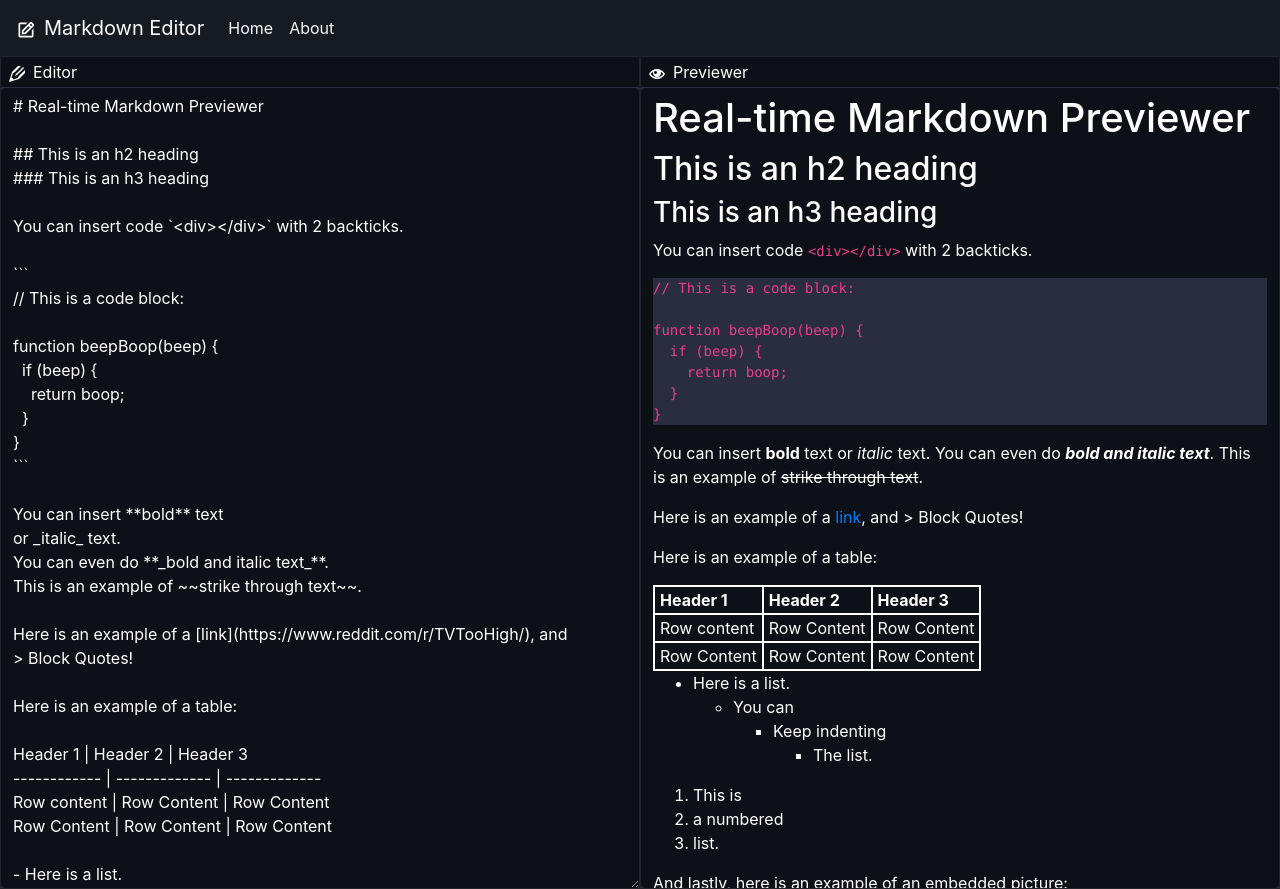
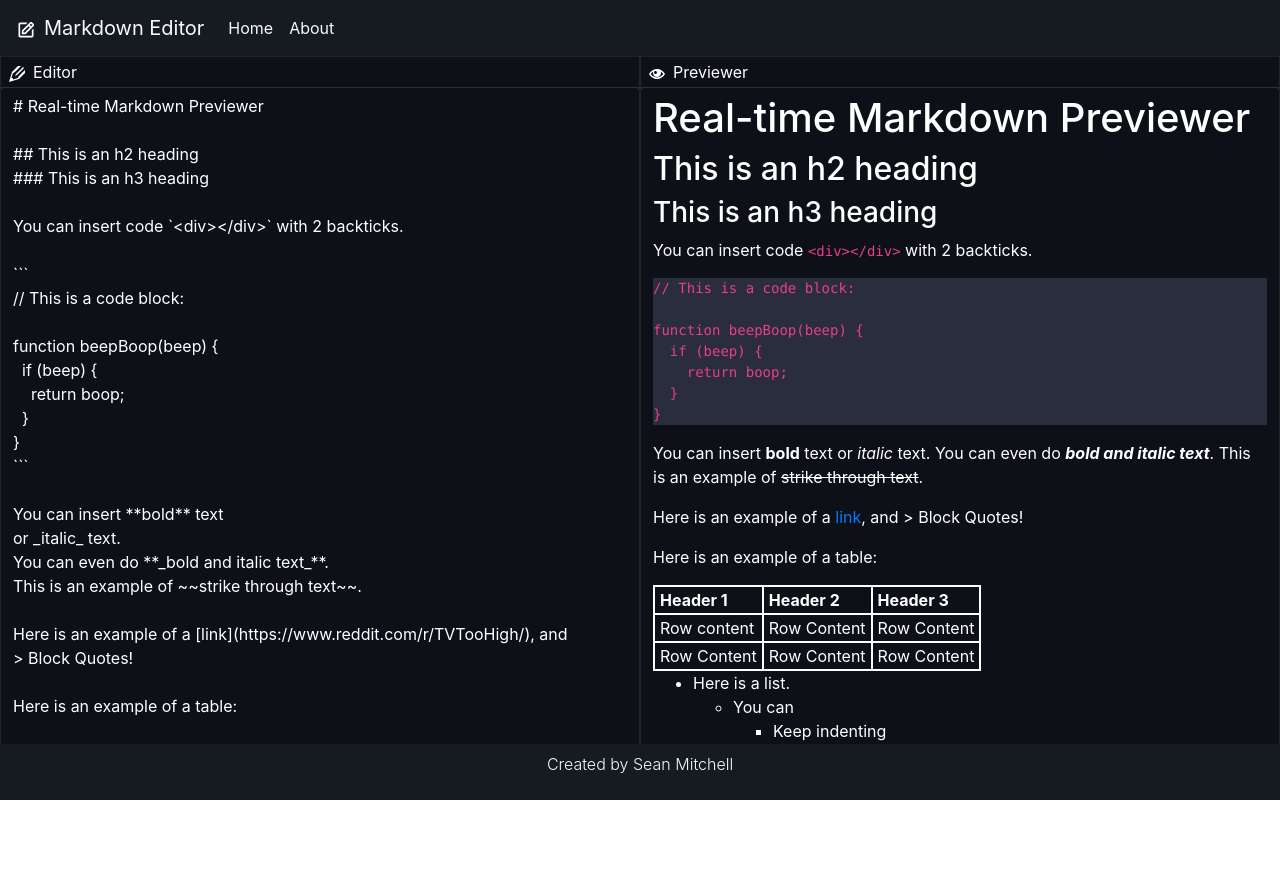
Before and after one commit to slimsloth/markdown-editor, a React (Create React App) app: page /#/ in a window 1280 px wide. After the commit the page ends 800 px from the top, so only its background shows below. Built offline with nearby package versions, Linux system fonts and the light colour scheme; grey boxes are pictures that could not be loaded.

Commit message:
footer component

```diff
--- a/src/App.js
+++ b/src/App.js
@@ -17,7 +17,7 @@ function App() {
       <NavigationBar/>
       <Switch>
         <Route exact path="/">
-        <HomePage handleChange={handleChange} text={text}/>
+        <HomePage handleChange={handleChange} text={text} className="home-page"/>
         </Route>
         <Route path="/about">
           <AboutPage/>
--- a/src/components/Editor.jsx
+++ b/src/components/Editor.jsx
@@ -6,8 +6,8 @@ const Editor = (props) => {
 
   return (
     <div id="editor">
-      <Head title="Editor" />
-      <Form>
+      <Head title="Editor"/>
+      <Form className="d-flex flex-column">
         <Form.Control
           as="textarea"
           id="form-editor"
--- /dev/null
+++ b/src/components/Footer.jsx
@@ -0,0 +1,12 @@
+import React from 'react';
+import { Container } from 'react-bootstrap';
+
+const Footer = () => {
+    return (
+        <Container fluid className="fixed-bottom d-flex justify-content-center align-items-center" id="container-footer">
+            <p className="text-light text-center font-weight-light">Created by Sean Mitchell</p>
+        </Container>
+    )
+}
+
+export default Footer;
--- a/src/pages/HomePage.js
+++ b/src/pages/HomePage.js
@@ -4,11 +4,12 @@ import Row from "react-bootstrap/Row";
 import Col from "react-bootstrap/Col";
 import Editor from "../components/Editor";
 import Previewer from "../components/Previewer";
+import Footer from '../components/Footer';
 
 const HomePage = (props) => {
 
   return (
-    <Container fluid="true">
+    <Container fluid="true" className="d-flex flex-column flex-grow">
       <Row noGutters="true" xs={1} sm={1} md={1} lg={2} xl={2}>
         <Col>
           <Editor handleChange={props.handleChange} editorText={props.text}/>
@@ -17,6 +18,7 @@ const HomePage = (props) => {
           <Previewer previewText={props.text}/>
         </Col>
       </Row>
+      <Footer/>
     </Container>
   );
 };
--- a/src/styles/index.css
+++ b/src/styles/index.css
@@ -1,3 +1,5 @@
+
+
 #editor {
   background-color: #292d3e;
   border:solid 1px;
@@ -7,18 +9,16 @@
   border:solid 1px;
 }
 #form-editor {
-  height: 100vh;
+  height: 85vh;
   background-color: #0d1117;
   -webkit-box-shadow: none;
   border-style: none;
+  resize: none;
 }
 #form-previewer {
-  height: 100vh;
+  height: 85vh;
   background-color: #0d1117;
   border-style: none;
-}
-#git-logo {
-  width: 500px;
 }
 .Navbar {
   background-color: #161b22;
@@ -58,3 +58,31 @@ th {
   padding-left: 5px;
   padding-right: 5px;
 }
+
+::-webkit-scrollbar {
+  width: 12px;               /* width of the entire scrollbar */
+  height: 12px;
+}
+
+::-webkit-scrollbar-track {
+  background: #424242;        /* color of the tracking area */
+}
+
+::-webkit-scrollbar-thumb {
+  background-color: #686868;    /* color of the scroll thumb */
+  border-radius: 20px;       /* roundness of the scroll thumb */
+  border: 3px solid #424242;  /* creates padding around scroll thumb */
+}
+
+.flex-grow {
+  flex: 1 0 auto;
+}
+
+textarea {
+  resize: none;
+}
+
+#container-footer {
+  height: 7vh;
+  background-color: #161b22;
+}
```
Also changed, not shown: 1 other file (tests, documents, lock files or other folders).
